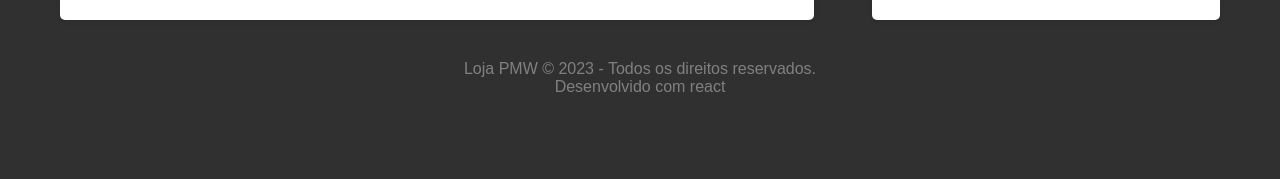
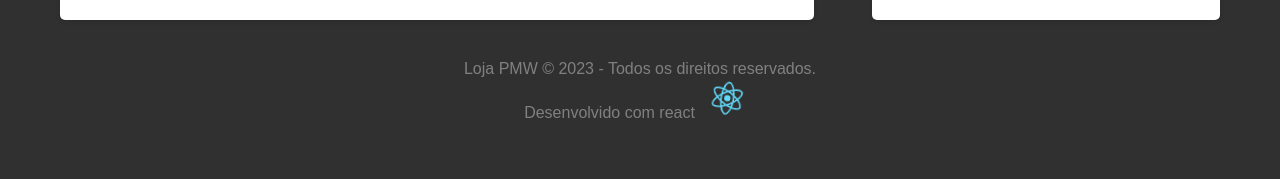
Before and after one commit to OdaliID/Loija-Fake-Store-API, a React (Create React App) app: page / in a window 1280 px wide. Shown: the part 210-389 px from the top of the page. Built offline with nearby package versions, Linux system fonts and the light colour scheme; no server answers.

Commit message:
Update styles.css

```diff
--- a/src/styles.css
+++ b/src/styles.css
@@ -175,7 +175,7 @@ body {
   text-align: center;
 }
 
-@keyframes App-logo-spin {
+@keyframes rodape-logo-spin {
   from {
     transform: rotate(0deg);
   }
@@ -184,13 +184,13 @@ body {
   }
 }
 
-.App-logo {
+.rodape-logo {
   height: 5vmin;
   pointer-events: none;
 }
 
 @media (prefers-reduced-motion: no-preference) {
-  .App-logo {
-    animation: App-logo-spin infinite 20s linear;
+  .rodape-logo {
+    animation: rodape-logo-spin infinite 20s linear;
   }
 }
```
